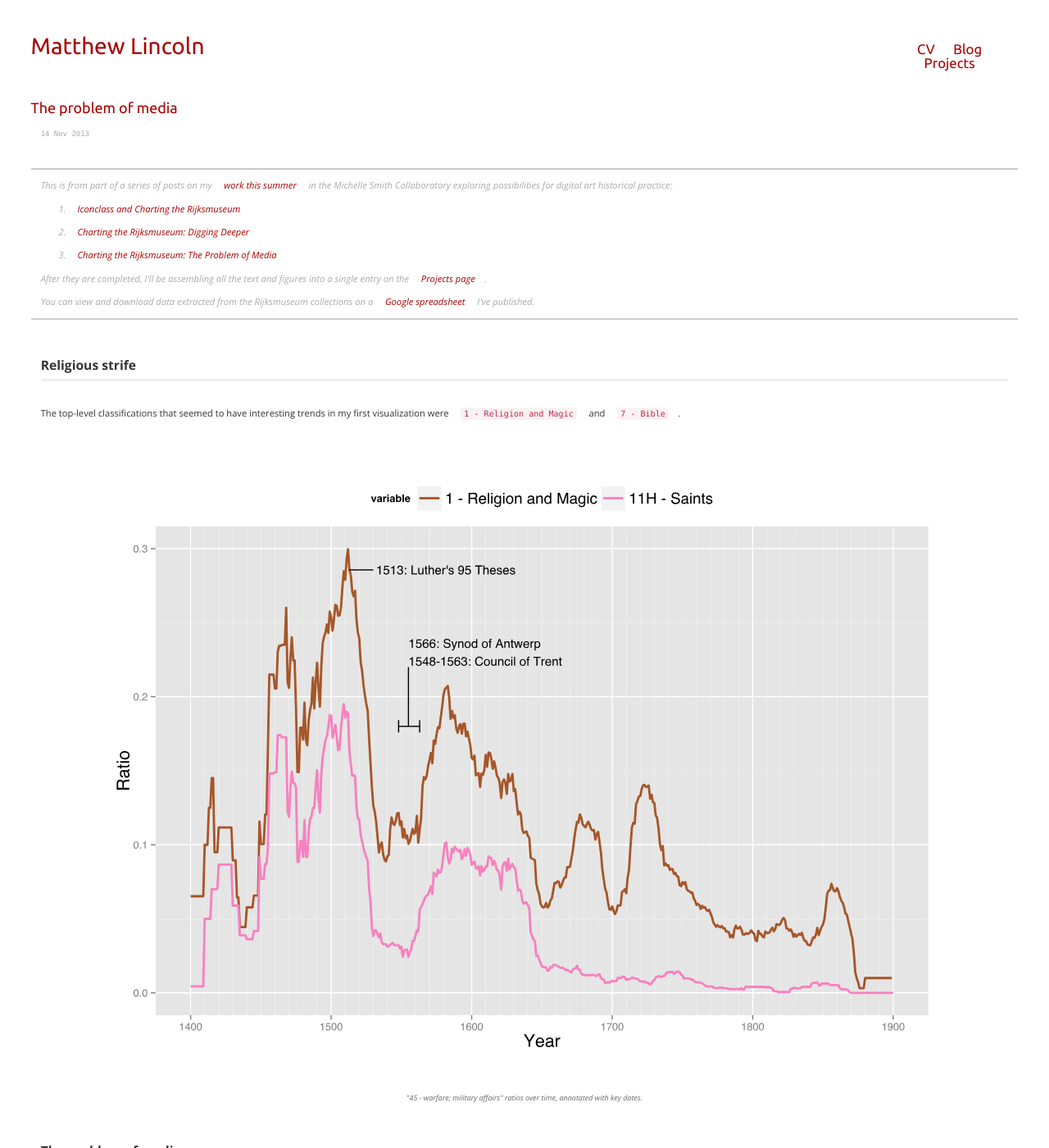
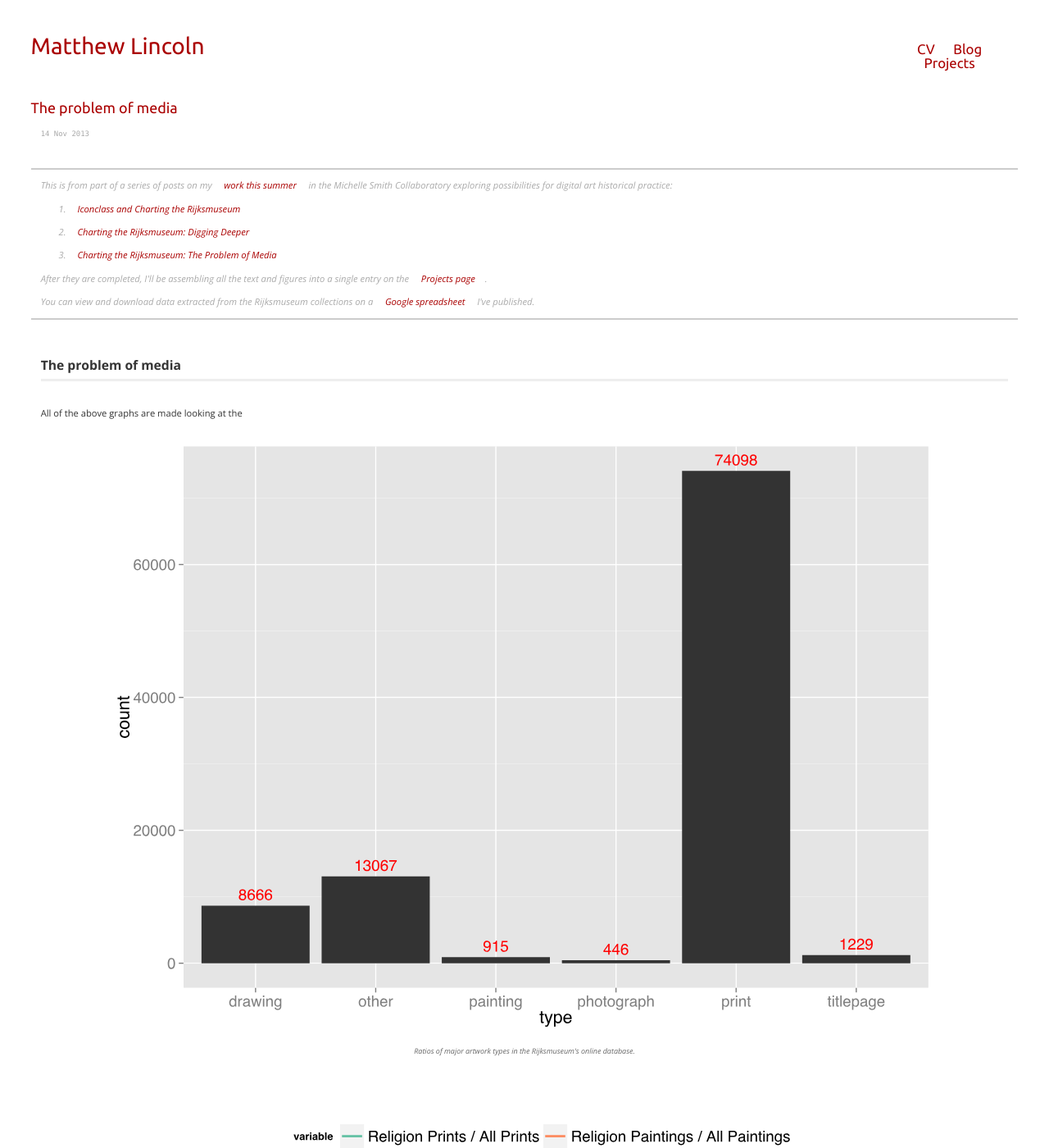
Before and after one commit to mdlincoln/mdlincoln.github.io, a Jekyll site: the page built from _posts/2013-11-14-the-problem-of-media.md, in a window 1280 px wide and 1400 px high. Shown: the whole window at 82% size. Built offline with Jekyll 4.4.1, drawn with Linux system fonts in a browser that asks for light colours; comment, search, counter and statistics services are not loaded.

Commit message:
Remove section on religious trends

```diff
--- a/_posts/2013-11-14-the-problem-of-media.md
+++ b/_posts/2013-11-14-the-problem-of-media.md
@@ -11,21 +11,6 @@
 ---
 
 {% include rkm.html %}
-
-
-# Religious strife
-
-The top-level classifications that seemed to have interesting trends in my first visualization were `1 - Religion and Magic` and `7 - Bible`.
-
-<figure>
-<a href="/assets/images-display/saints.svg"><img src="/assets/images-display/saints.svg" alt="'1 - Religion and Magic' and '11H`." /></a>
-<figcaption>"45 - warfare; military affairs" ratios over time, annotated with key dates.</figcaption>
-</figure>
-
-
-
-
-
 
 
 
```
Also changed, not shown: assets/images-display/saints.svg (deleted).
